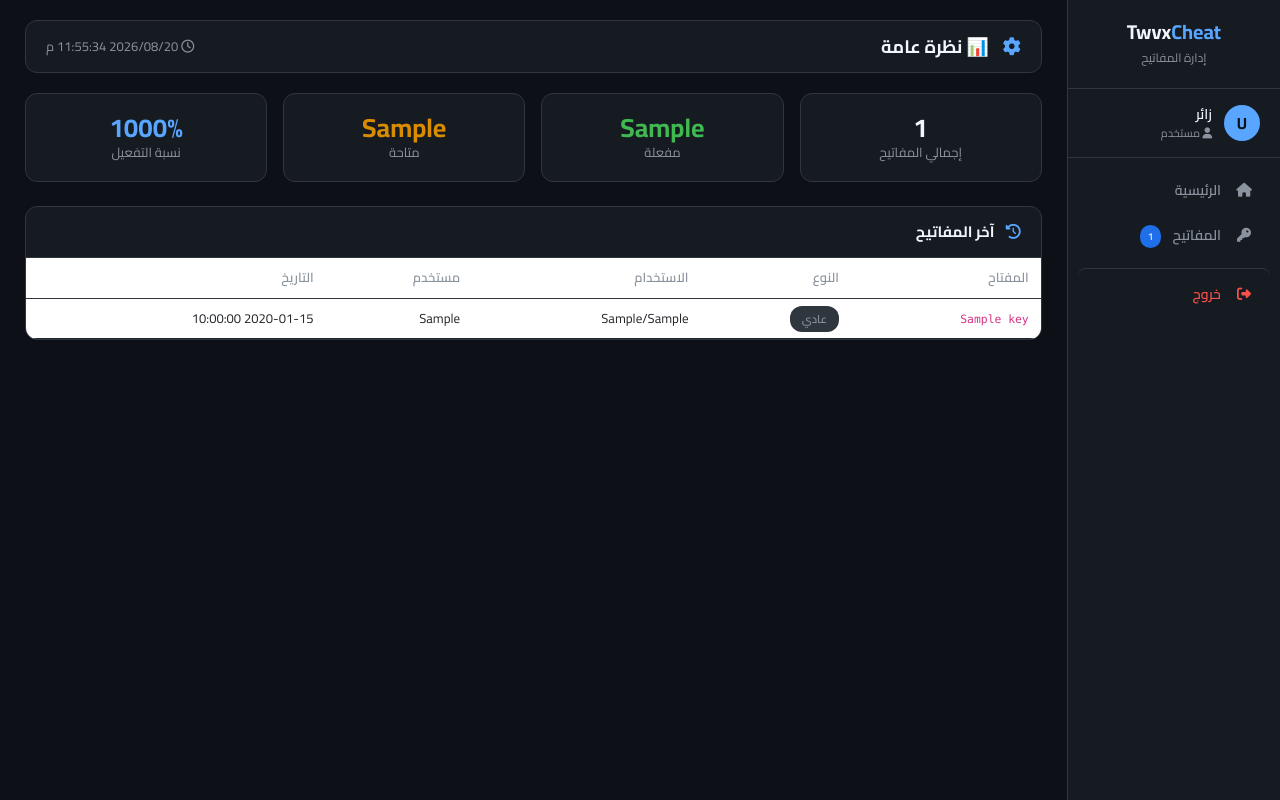
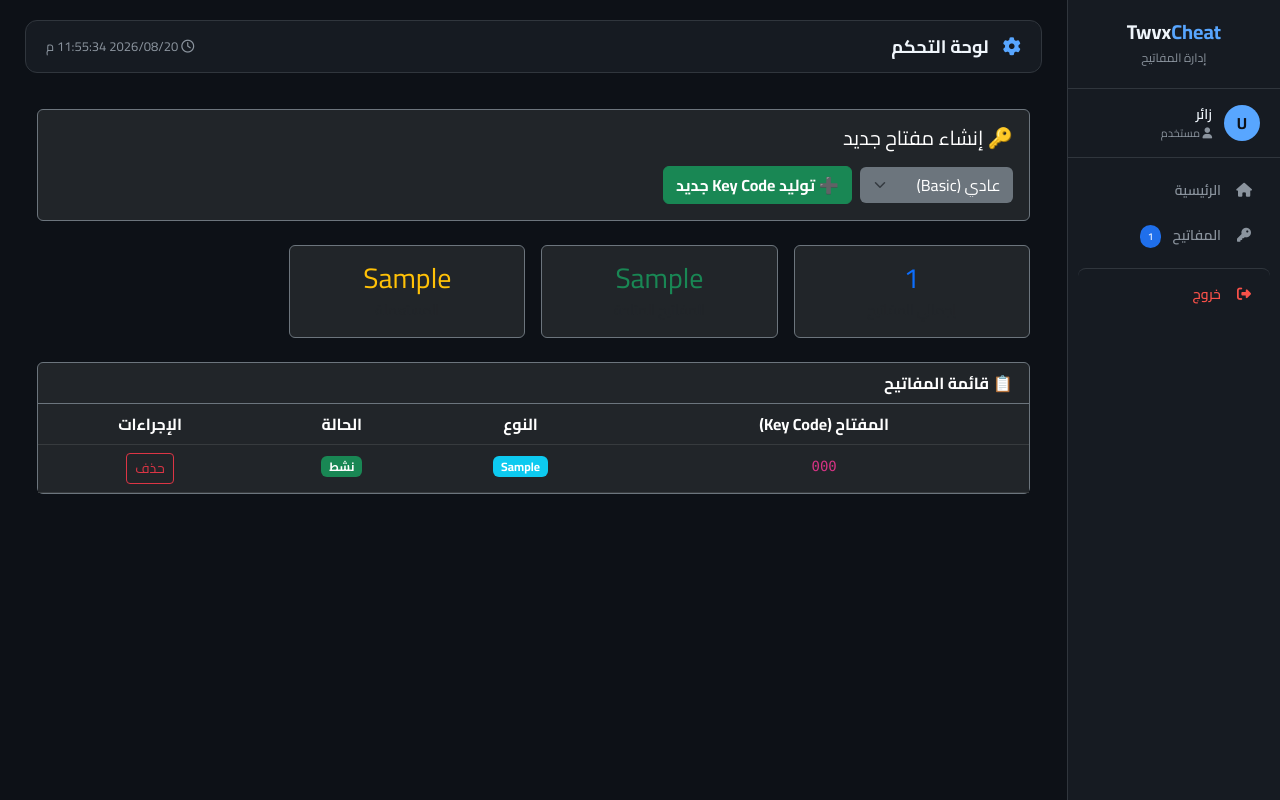
Before and after one commit to TwvxCheat/twvxcheat, a Flask app: template templates/dashboard.html in a window 1280 px wide. Run offline with Flask 3, Linux system fonts and the light colour scheme; the template is opened without the code that fills it: most values are stand-ins (such as "Sample title", 1, 10 or a date in 2020); one stand-in notice (Sample message) is shown.

Commit message:
Update dashboard.html

```diff
--- a/templates/dashboard.html
+++ b/templates/dashboard.html
@@ -1,81 +1,96 @@
 {% extends "base.html" %}
 
-{% block title %}الرئيسية{% endblock %}
-{% block page_title %}📊 نظرة عامة{% endblock %}
+{% block content %}
+<div class="container-fluid py-3">
 
-{% block content %}
-<div class="fade-in">
-    <div class="row g-3 mb-4">
-        <div class="col-md-3 col-6">
-            <div class="stat-card text-center">
-                <div class="stat-number">{{ total_keys }}</div>
-                <div class="stat-label">إجمالي المفاتيح</div>
+  <!-- Flash Messages -->
+  {% with messages = get_flashed_messages(with_categories=true) %}
+    {% if messages %}
+      {% for category, message in messages %}
+        <div class="alert alert-{{ category }} alert-dismissible fade show" role="alert">
+          {{ message }}
+          <button type="button" class="btn-close" data-bs-dismiss="alert"></button>
+        </div>
+      {% endfor %}
+    {% endif %}
+  {% endwith %}
+
+  <!-- Quick Generate Form Card -->
+  <div class="card mb-4 bg-dark text-white border-secondary">
+    <div class="card-body">
+      <h5 class="card-title mb-3">🔑 إنشاء مفتاح جديد</h5>
+      <form method="POST" action="/dashboard" class="row g-2 align-items-center">
+        <div class="col-auto">
+          <select name="key_type" class="form-select bg-secondary text-white border-0">
+            <option value="basic">عادي (Basic)</option>
+            <option value="premium">مميز (Premium)</option>
+            <option value="vip">VIP</option>
+          </select>
+        </div>
+        <div class="col-auto">
+          <button type="submit" class="btn btn-success fw-bold">
+            ➕ توليد Key Code جديد
+          </button>
+        </div>
+      </form>
     </div>
   </div>
-        <div class="col-md-3 col-6">
-            <div class="stat-card text-center">
-                <div class="stat-number" style="color:#3fb950;">{{ used_keys }}</div>
-                <div class="stat-label">مفعلة</div>
+
+  <!-- Stats Grid -->
+  <div class="row g-3 mb-4 text-center">
+    <div class="col-6 col-md-3">
+      <div class="p-3 bg-dark border border-secondary rounded">
+        <div class="h3 text-primary mb-1">{{ total_keys }}</div>
+        <div class="text-muted small">إجمالي المفاتيح</div>
       </div>
     </div>
-        <div class="col-md-3 col-6">
-            <div class="stat-card text-center">
-                <div class="stat-number" style="color:#da8c00;">{{ available_keys }}</div>
-                <div class="stat-label">متاحة</div>
+    <div class="col-6 col-md-3">
+      <div class="p-3 bg-dark border border-secondary rounded">
+        <div class="h3 text-success mb-1">{{ available_keys }}</div>
+        <div class="text-muted small">المفاتيح المتاحة</div>
       </div>
     </div>
-        <div class="col-md-3 col-6">
-            <div class="stat-card text-center">
-                <div class="stat-number" style="color:#58a6ff;">
-                    {% if total_keys > 0 %}
-                        {{ (used_keys / total_keys * 100)|round|int }}%
-                    {% else %}
-                        0%
-                    {% endif %}
-                </div>
-                <div class="stat-label">نسبة التفعيل</div>
+    <div class="col-6 col-md-3">
+      <div class="p-3 bg-dark border border-secondary rounded">
+        <div class="h3 text-warning mb-1">{{ used_keys }}</div>
+        <div class="text-muted small">المستعملة</div>
       </div>
     </div>
   </div>
 
-    <div class="card-custom">
-        <div class="card-header">
-            <i class="fas fa-history"></i> آخر المفاتيح
-        </div>
+  <!-- Table -->
+  <div class="card bg-dark text-white border-secondary">
+    <div class="card-header border-secondary fw-bold">📋 قائمة المفاتيح</div>
     <div class="card-body p-0">
       <div class="table-responsive">
-                <table class="table table-custom mb-0">
+        <table class="table table-dark table-hover mb-0 text-center">
           <thead>
             <tr>
-                            <th>المفتاح</th>
+              <th>المفتاح (Key Code)</th>
               <th>النوع</th>
-                            <th>الاستخدام</th>
-                            <th>مستخدم</th>
-                            <th>التاريخ</th>
+              <th>الحالة</th>
+              <th>الإجراءات</th>
             </tr>
           </thead>
           <tbody>
-                        {% for key in recent_keys %}
+            {% for k in keys %}
             <tr>
-                            <td><code>{{ key.key }}</code></td>
+              <td><code>{{ k.key_code }}</code></td>
+              <td><span class="badge bg-info">{{ k.key_type }}</span></td>
               <td>
-                                {% if key.key_type == 'vip' %}
-                                    <span class="badge-vip">VIP</span>
-                                {% elif key.key_type == 'premium' %}
-                                    <span class="badge-premium">مميز</span>
+                {% if k.status == 'active' %}
+                  <span class="badge bg-success">نشط</span>
                 {% else %}
-                                    <span class="badge-basic">عادي</span>
+                  <span class="badge bg-danger">مستعمل</span>
                 {% endif %}
               </td>
-                            <td>{{ key.current_uses }}/{{ key.max_uses }}</td>
-                            <td>{{ key.used_by or '-' }}</td>
-                            <td>{{ key.used_at or '-' }}</td>
+              <td>
+                <a href="/delete/{{ k.id }}" class="btn btn-sm btn-outline-danger" onclick="return confirm('هل أنت تأكد من الحذف؟')">حذف</a>
+              </td>
             </tr>
             {% else %}
             <tr>
-                            <td colspan="5" class="text-center text-muted py-3">
-                                <i class="fas fa-inbox"></i> لا توجد مفاتيح مستخدمة
-                            </td>
+              <td colspan="4" class="text-muted py-3">لا توجد مفاتيح حتى الآن. اضغط على "توليد Key Code جديد" للأعلى.</td>
             </tr>
             {% endfor %}
           </tbody>
@@ -83,5 +98,6 @@
       </div>
     </div>
   </div>
+
 </div>
 {% endblock %}
```
Lines whose indentation alone changed are shown as unchanged.
